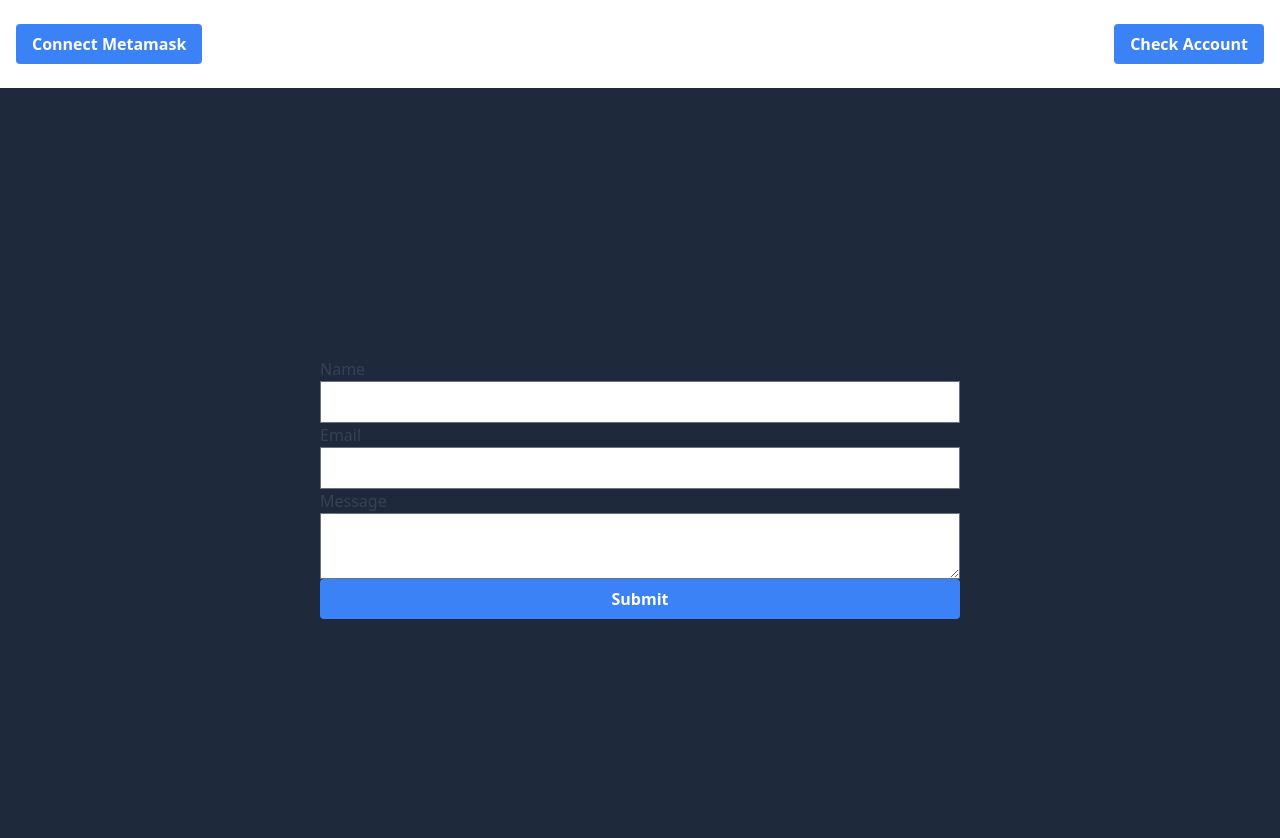
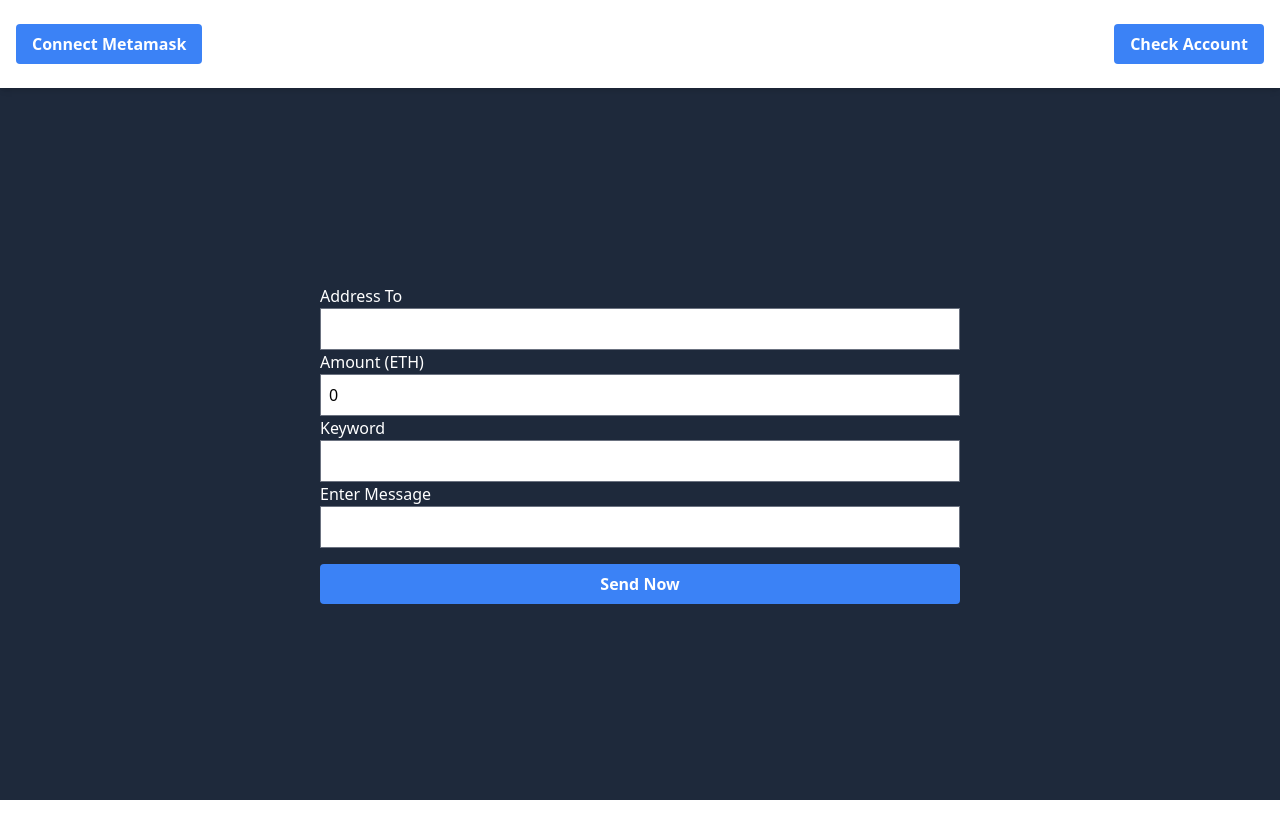
Before and after one commit to Falk0r/Ethereum-first-Dapp, a Vue app in the folder eth-test-client/: page / in a window 1280 px wide. Shown: the top 838 px of the page. After the commit the page ends 800 px from the top, so only its background shows below. Built offline with nearby package versions, Linux system fonts and the light colour scheme.

Commit message:
add transaction

```diff
--- a/eth-test-client/src/App.vue
+++ b/eth-test-client/src/App.vue
@@ -10,9 +10,7 @@ import TransactionContext from './contexts/TransactionContext.vue'
 <template>
     <transaction-context>
         <navbar />
-        <div class="bg-slate-800 text-white h-screen flex justify-center items-center">
-            <main-form />
-        </div>
+        <main-form />
     </transaction-context>
 </template>
 
--- a/eth-test-client/src/components/MainForm.vue
+++ b/eth-test-client/src/components/MainForm.vue
@@ -1,27 +1,42 @@
 <template>
+    <div class="h-full w-full flex justify-center items-center">
         <form action="" class="w-1/2">
             <div class="flex flex-col">
                 <div class="flex flex-col">
-                <label for="name" class="text-gray-700">Name</label>
-                <input type="text" id="name" class="border border-gray-500 p-2 w-full" v-model="name" />
+                    <label for="addressTo" class="text-white">Address To</label>
+                    <input type="text" id="addressTo" class="border border-gray-500 p-2 w-full text-black" v-model="formData.addressTo" />
                 </div>
                 <div class="flex flex-col">
-                <label for="email" class="text-gray-700">Email</label>
-                <input type="email" id="email" class="border border-gray-500 p-2 w-full" v-model="email" />
+                    <label for="amount" class="text-white">Amount (ETH)</label>
+                    <input type="number" id="amount" class="border border-gray-500 p-2 w-full text-black" v-model="formData.amount" />
                 </div>
                 <div class="flex flex-col">
-                <label for="message" class="text-gray-700">Message</label>
-                <textarea id="message" class="border border-gray-500 p-2 w-full" v-model="message"></textarea>
+                    <label for="keyword" class="text-white">Keyword</label>
+                    <input type="text" id="keyword" class="border border-gray-500 p-2 w-full text-black" v-model="formData.keyword" />
                 </div>
                 <div class="flex flex-col">
-                <button type="submit" class="bg-blue-500 hover:bg-blue-700 text-white font-bold py-2 px-4 rounded" @click="submit">Submit</button>
+                    <label for="message" class="text-white">Enter Message</label>
+                    <input type="text" id="message" class="border border-gray-500 p-2 w-full text-black" v-model="formData.message" />
+                </div>
+                <div class="flex flex-col">
+                    <button type="submit" class="bg-blue-500 hover:bg-blue-700 text-white font-bold py-2 px-4 mt-4 rounded" @click.prevent="sendTokens">Send Now</button>
                 </div>
             </div>
         </form>
+    </div>
 </template>
 
 <script>
+import { inject } from '@vue/runtime-core';
+
 export default {
-
+    setup() {
+        const formData = inject('formData');
+        const sendTokens = inject('sendTokens');
+        return {
+            formData,
+            sendTokens,
+        };
+    },
 }
 </script>
--- a/eth-test-client/src/components/Navbar.vue
+++ b/eth-test-client/src/components/Navbar.vue
@@ -1,8 +1,8 @@
 <template>
 <!-- navbar -->
-<nav class="bg-white shadow-md">
-    <div class="container flex flex-wrap items-center justify-between px-4 py-6">
-        <button @click="connectWallet" class="bg-blue-500 hover:bg-blue-700 text-white font-bold py-2 px-4 rounded">
+<nav class="bg-white shadow-md h-min w-full">
+    <div class="flex flex-wrap items-center justify-between px-4 py-6">
+        <button v-if="!accounts.account" @click="connectWallet" class="bg-blue-500 hover:bg-blue-700 text-white font-bold py-2 px-4 rounded">
             Connect Metamask
         </button>
         <p v-if="accounts.account">{{accounts.account}}</p>
--- a/eth-test-client/src/contexts/TransactionContext.vue
+++ b/eth-test-client/src/contexts/TransactionContext.vue
@@ -1,5 +1,7 @@
 <template>
-    <slot></slot>
+    <div class="bg-slate-800 text-white h-screen flex flex-col justify-between items-center">
+        <slot></slot>
+    </div>
 </template>
 
 <script>
@@ -20,6 +22,8 @@ const getEthereumContract = () => {
         signer,
         transactionContract
     });
+
+    return transactionContract;
 }
 
 const checkIfWalletIsConnected = async ()=> {
@@ -31,69 +35,117 @@ const checkIfWalletIsConnected = async ()=> {
         console.log(accounts);
 
         if (accounts.length) {
-            // ref.account = accounts[0];
-            eth.account = accounts[0];
+            address.account = accounts[0];
             // getAllTransactions();
         } else {
             alert('No accounts found');
         }
-        console.log('CurrentAccount', eth.account);
+        console.log('CurrentAccount', address.account);
 
     } catch (error) {
-        // throw new Error("No etherneum found");
+        throw new Error("No etherneum found");
+    }
+}
+
+const sendTokens = () => {
+    console.log('sendTokens');
+    const { addressTo, amount, keyword, message } = formStructure;
+    console.log({
+        addressTo,
+        amount,
+        keyword,
+        message
+    });
+    if (!addressTo || !amount || !keyword || !message) return;
+    sendTransaction();
+}
+
+const sendTransaction = async () => {
+    console.log('sendTransaction');
+    try {
+        if(!ethereum) return alert('Please install Metamask');
+
+        // get the data from the form
+        const { addressTo, amount, keyword, message } = formStructure;
+        const transactionContract = getEthereumContract();
+        const parsedAmount = ethers.utils.parseEther(amount);
+
+        await ethereum.request({
+            method: 'eth_sendTransactions',
+            params: [{
+                from: address.account,
+                to: addressTo,
+                gas: '0x5208', // 21000 gwei
+                value: parsedAmount._hex,
+            }]
+        });
+
+        const transactionHash = await transactionContract.addToBlockchain(addressTo, parsedAmount, message, keyword);
+
+        loading.transactionHash = true;
+        console.log(`Loading - ${transactionHash.hash}`);
+        await transactionHash.wait();
+        loading.transactionHash = false;
+        console.log(`Success - ${transactionHash.hash}`);
+
+        const transactionCount = await transactionContract.getTransactionCount();
+        console.log(`Transaction Count - ${transactionCount}`);
+
+    } catch (error) {
         console.log(error);
+        throw new Error("No etherneum found");
     }
-
 }
 
 const checkAccount = () => {
-    console.log('CurrentAccount', eth.account);
+    console.log('CurrentAccount', address.account);
 }
 
 const connectWallet = async () => {
     try {
-        console.log('connectWallet');
         if(!ethereum) return alert('Please install Metamask');
 
         const accounts = await ethereum.request({ method: 'eth_requestAccounts' });
         console.log(accounts);
 
-        // setCurrentAccount(accounts[0]);
-        // ref.account = accounts[0];
-        eth.account = accounts[0];
+        address.account = accounts[0];
 
     } catch (error) {
-
+        throw new Error("No ethereum object");
     }
 }
 
-const eth = reactive({
+// Datastructure
+const address = reactive({
     account: null
+});
+
+const formStructure = reactive({
+    addressTo: null,
+    amount: 0,
+    keyword: null,
+    message: null
+});
+
+const loading = reactive({
+    transactionHash: false
 });
 
 
 
 export default {
     setup(){
-        // const accounts = ref(null);
-        const accounts = eth;
+        const accounts = address;
+        const formData = formStructure;
         provide('accounts', accounts);
+        provide('formData', formData);
+        provide('loading', loading);
         provide('testProvide', 'testProvideValue')
         provide('checkIfWalletIsConnected', checkIfWalletIsConnected)
         provide('connectWallet', connectWallet)
+        provide('sendTokens', sendTokens)
         provide('checkAccount', checkAccount)
     },
-    data(){
-        return {
-            accounts : []
-        }
-    },
-    methods: {
-        setCurrentAccount(accounts) {
-            console.log('accounts',this.accounts);
-            this.accounts = accounts;
-        }
-    }
 }
 </script>
 
```
Also changed, not shown: 1 other file (tests, documents, lock files or other folders). Lines whose indentation alone changed are shown as unchanged.
